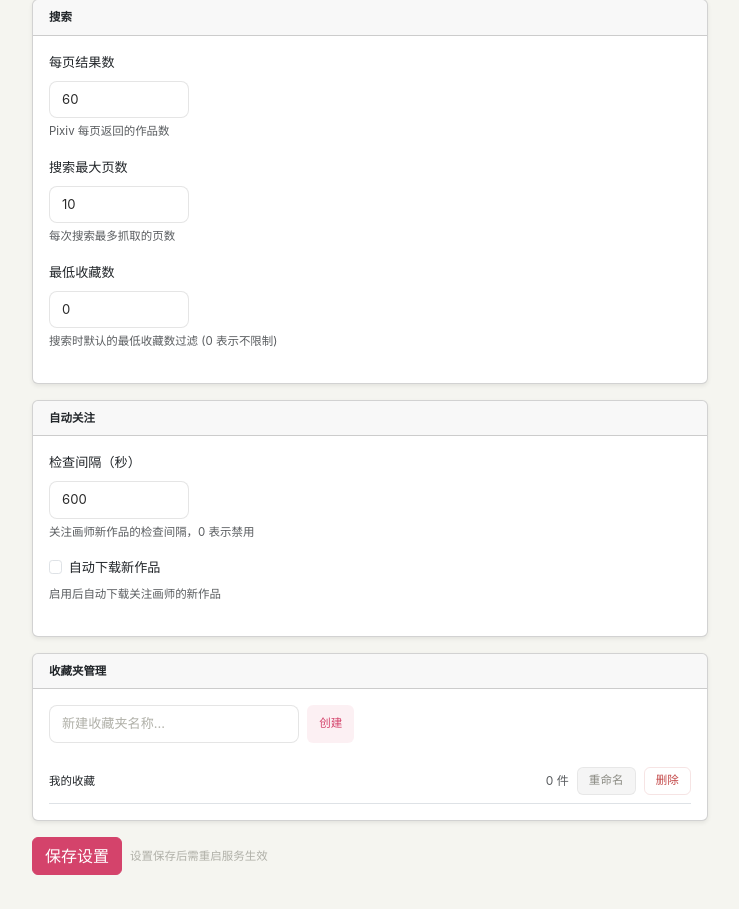
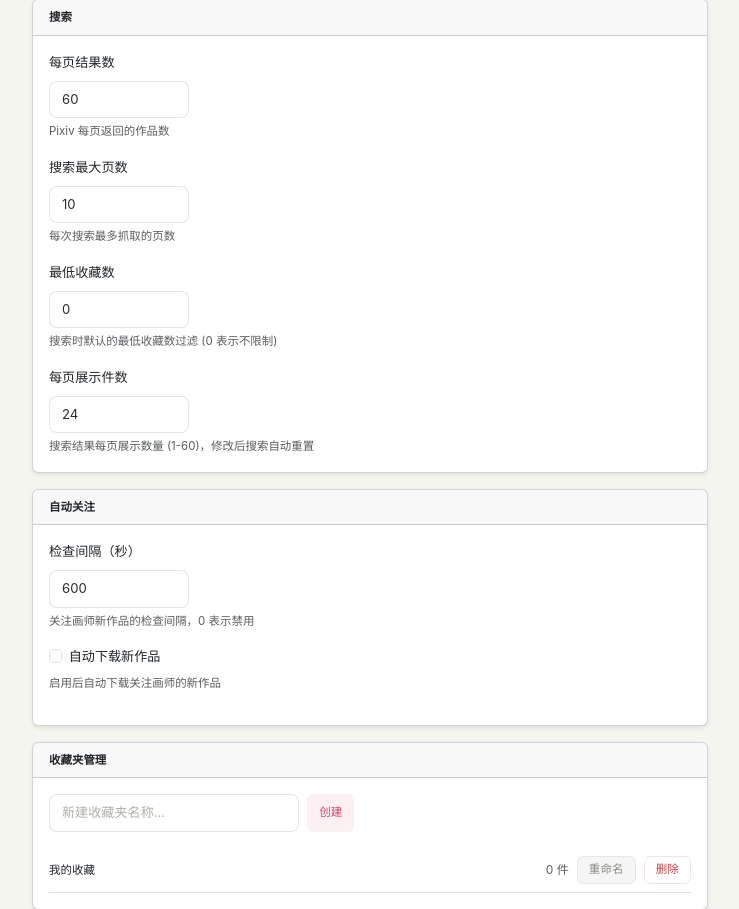
Before and after one commit to feng-y-u/PpPpP, a Flask app: page /settings in a window 1280 px wide. Shown: the part 874-1783 px from the top of the page, without its empty margins (270-1009 px from the left). Run offline with Flask 3, Linux system fonts and the light colour scheme; data comes from the database, SQL or seed files in the repository; data that the repository does not hold is empty; some libraries are stand-ins or nearby versions.

Commit message:
feat: 设置页新增每页展示件数字段

```diff
--- a/templates/settings.html
+++ b/templates/settings.html
@@ -91,6 +91,11 @@
         <input class="form-control form-control-sm" id="max_bookmarks_default" type="number" min="0" style="max-width:140px;">
         <div class="form-text">搜索时默认的最低收藏数过滤 (0 表示不限制)</div>
       </div>
+      <div class="mb-0">
+        <label class="form-label" for="items_per_page">每页展示件数</label>
+        <input class="form-control form-control-sm" id="items_per_page" type="number" min="1" max="60" style="max-width:140px;">
+        <div class="form-text">搜索结果每页展示数量 (1-60)，修改后搜索自动重置</div>
+      </div>
     </div>
   </div>
 
@@ -163,7 +168,7 @@ const csrfToken = {{ csrf_token | tojson }};
 
 const FIELD_MAP = [
   'proxy', 'download_max_workers', 'fetch_detail_workers', 'medium_image_size',
-  'per_page', 'search_pages',
+  'per_page', 'search_pages', 'items_per_page',
   'max_bookmarks_default', 'auto_follow_interval', 'auto_follow_download',
 ];
 
```
